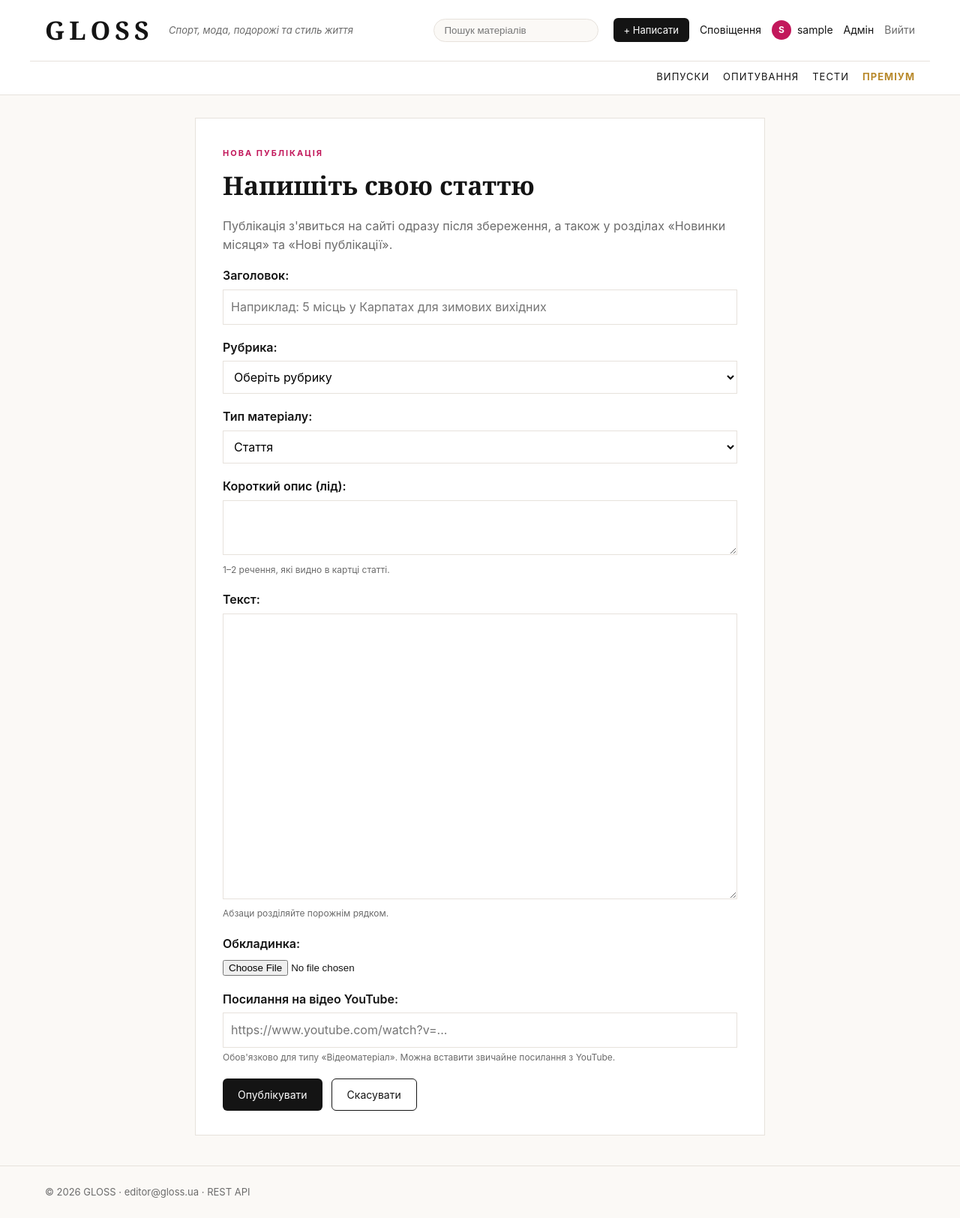
After one commit to DustySprout/gloss-online-magazine, a Django app: page /write/ in a window 1280 px wide. The commit adds this page. Shown: the whole page at 75% size. Run offline with Django 5.2, Linux system fonts and the light colour scheme; the visitor is signed in with stand-in values (Sample User, id 1); data comes from the database, SQL or seed files in the repository; data that the repository does not hold is empty.

Commit message:
Нові публікації в топах і публікація статей користувачами з сайту

```diff
--- a/accounts/views.py
+++ b/accounts/views.py
@@ -37,6 +37,7 @@ def profile(request):
         "recommended": RecommendationService.for_user(request.user).get(request.user, 6),
         "subscription": prof.active_subscription,
         "quiz_results": request.user.quiz_results.select_related("quiz")[:5],
+        "my_articles": request.user.articles.select_related("rubric").order_by("-published_at"),
         "collection_form": CollectionForm(),
     })
 
--- a/content/apps.py
+++ b/content/apps.py
@@ -4,3 +4,6 @@ from django.apps import AppConfig
 class ContentConfig(AppConfig):
     name = "content"
     verbose_name = "Контент журналу"
+
+    def ready(self):
+        from . import signals  # noqa: F401  (реєстрація обробників)
--- /dev/null
+++ b/content/forms.py
@@ -0,0 +1,71 @@
+"""Форма, через яку звичайний користувач публікує матеріал прямо з сайту."""
+import re
+
+from django import forms
+
+from .models import Article, Rubric
+
+YOUTUBE_ID = re.compile(r"(?:youtube\.com/(?:watch\?v=|embed/|shorts/)|youtu\.be/)([\w-]{11})")
+
+
+def to_youtube_embed(url: str) -> str:
+    """Будь-яке посилання YouTube → адреса для вбудовування (youtube.com/embed/ID)."""
+    match = YOUTUBE_ID.search(url or "")
+    return f"https://www.youtube.com/embed/{match.group(1)}" if match else url
+
+
+class ArticleForm(forms.ModelForm):
+    MAX_COVER_MB = 5
+
+    rubric = forms.ModelChoiceField(queryset=Rubric.objects.all(), label="Рубрика", empty_label="Оберіть рубрику")
+    kind = forms.ChoiceField(choices=Article.Kind.choices, label="Тип матеріалу")
+
+    class Meta:
+        model = Article
+        fields = ["title", "rubric", "kind", "lead", "body", "cover", "video_url"]
+        labels = {
+            "title": "Заголовок",
+            "lead": "Короткий опис (лід)",
+            "body": "Текст",
+            "cover": "Обкладинка",
+            "video_url": "Посилання на відео YouTube",
+        }
+        help_texts = {
+            "lead": "1–2 речення, які видно в картці статті.",
+            "body": "Абзаци розділяйте порожнім рядком.",
+            "video_url": "Обов'язково для типу «Відеоматеріал». Можна вставити звичайне посилання з YouTube.",
+        }
+        widgets = {
+            "title": forms.TextInput(attrs={"placeholder": "Наприклад: 5 місць у Карпатах для зимових вихідних"}),
+            "lead": forms.Textarea(attrs={"rows": 2, "maxlength": 300}),
+            "body": forms.Textarea(attrs={"rows": 14}),
+            "cover": forms.ClearableFileInput(attrs={"accept": "image/*"}),
+            "video_url": forms.URLInput(attrs={"placeholder": "https://www.youtube.com/watch?v=..."}),
+        }
+
+    def clean_title(self):
+        title = self.cleaned_data["title"].strip()
+        if len(title) < 5:
+            raise forms.ValidationError("Заголовок занадто короткий: мінімум 5 символів.")
+        return title
+
+    def clean_body(self):
+        body = self.cleaned_data["body"].strip()
+        if len(body) < 100:
+            raise forms.ValidationError(f"Текст занадто короткий: мінімум 100 символів (зараз {len(body)}).")
+        return body
+
+    def clean_cover(self):
+        cover = self.cleaned_data.get("cover")
+        if cover and hasattr(cover, "size") and cover.size > self.MAX_COVER_MB * 1024 * 1024:
+            raise forms.ValidationError(f"Обкладинка завелика: максимум {self.MAX_COVER_MB} МБ.")
+        return cover
+
+    def clean(self):
+        data = super().clean()
+        url = data.get("video_url", "")
+        if url:
+            data["video_url"] = to_youtube_embed(url)
+        if data.get("kind") == Article.Kind.VIDEO and not url:
+            self.add_error("video_url", "Для відеоматеріалу потрібне посилання на відео.")
+        return data
--- a/content/urls.py
+++ b/content/urls.py
@@ -10,4 +10,7 @@ urlpatterns = [
     path("rubric/<str:slug>/", views.rubric_view, name="rubric"),
     path("article/<str:slug>/", views.article_view, name="article"),
     path("article/<str:slug>/save/", views.toggle_save, name="toggle_save"),
+    path("write/", views.write_article, name="write_article"),
+    path("article/<str:slug>/edit/", views.edit_article, name="edit_article"),
+    path("article/<str:slug>/delete/", views.delete_article, name="delete_article"),
 ]
--- a/content/views.py
+++ b/content/views.py
@@ -1,7 +1,9 @@
 from django.contrib import messages
+from django.core.exceptions import PermissionDenied
 from django.contrib.auth.decorators import login_required
 from django.core.paginator import Paginator
 from django.db.models import F, Q
+from django.utils import timezone
 from django.shortcuts import get_object_or_404, redirect, render
 from django.views.decorators.http import require_POST
 
@@ -10,8 +12,9 @@ from interactive.forms import CommentForm
 from interactive.models import Poll
 from monetization.services import PartnerFirstAdStrategy, active_campaigns
 
+from .forms import ArticleForm
 from .models import Article, Issue, Rubric
-from .patterns import ArticleAccessProxy, build_renderer
+from .patterns import ArticleAccessProxy, IssueDirector, build_renderer, get_creator
 from .recommendations import RecommendationService
 
 
@@ -19,13 +22,23 @@ def home(request):
     articles = Article.published.select_related("rubric")
     featured = articles.first()
     latest = articles[1:9]
+    # популярність змінюється з переглядами, тож перед показом оновлюємо випуски місяця
+    IssueDirector.sync_current_issues()
+    # Спецвипуск і свіжий звичайний номер — два різні блоки, тому не дублюються
     special = Issue.objects.filter(is_published=True, is_special=True).first()
-    latest_issue = Issue.objects.filter(is_published=True).first()
+    latest_issue = Issue.objects.filter(is_published=True, is_special=False).first()
+    special_items = []
+    if special:  # на головній: 3 найпопулярніші + 2 новинки місяця
+        items = list(special.items.select_related("article"))
+        special_items = ([i for i in items if i.section != "Новинки місяця"][:3]
+                         + [i for i in items if i.section == "Новинки місяця"][:2])
+    latest_items = latest_issue.items.select_related("article").order_by("-order")[:4] if latest_issue else []
     poll = Poll.objects.filter(is_active=True).first()
     recommended = RecommendationService.for_user(request.user).get(request.user, 4)
     return render(request, "content/home.html", {
         "featured": featured, "latest": latest, "special": special,
         "latest_issue": latest_issue, "poll": poll, "recommended": recommended,
+        "special_items": special_items, "latest_items": latest_items,
     })
 
 
@@ -67,6 +80,7 @@ def article_view(request, slug):
         "collections": collections,
         "related": related,
         "share_url": request.build_absolute_uri(article.get_absolute_url()),
+        "can_edit": can_edit(request.user, article),
     })
 
 
@@ -91,5 +105,58 @@ def issues_list(request):
 
 def issue_view(request, slug):
     issue = get_object_or_404(Issue, slug=slug, is_published=True)
+    IssueDirector.sync_current_issues()
     items = issue.items.select_related("article", "article__rubric")
     return render(request, "content/issue.html", {"issue": issue, "items": items})
+
+
+# ---------- публікації користувачів (без доступу до адмінки) ----------
+def can_edit(user, article) -> bool:
+    """Редагувати й видаляти статтю може лише її автор або адміністратор."""
+    return user.is_authenticated and (article.author_id == user.id or user.is_staff)
+
+
+@login_required
+def write_article(request):
+    form = ArticleForm(request.POST or None, request.FILES or None)
+    if request.method == "POST" and form.is_valid():
+        data = form.cleaned_data
+        # Factory Method: тип матеріалу визначає, який творець створить статтю
+        article = get_creator(data["kind"]).create(
+            title=data["title"], rubric=data["rubric"], lead=data["lead"], body=data["body"],
+            author=request.user, is_premium=False, video_url=data.get("video_url", ""),
+        )
+        if data.get("cover"):
+            article.cover = data["cover"]
+        article.video_url = data.get("video_url") or ""  # відео можна додати до будь-якого типу
+        article.status = Article.Status.PUBLISHED
+        article.published_at = timezone.now()
+        article.save()  # сигнал додасть статтю у свіжий номер і «Журнал місяця»
+        messages.success(request, "Публікацію опубліковано!")
+        return redirect(article.get_absolute_url())
+    return render(request, "content/write.html", {"form": form, "is_edit": False})
+
+
+@login_required
+def edit_article(request, slug):
+    article = get_object_or_404(Article, slug=slug)
+    if not can_edit(request.user, article):
+        raise PermissionDenied("Редагувати можна лише власні публікації")
+    form = ArticleForm(request.POST or None, request.FILES or None, instance=article,
+                       initial={"kind": article.kind})
+    if request.method == "POST" and form.is_valid():
+        form.save()
+        messages.success(request, "Зміни збережено")
+        return redirect(article.get_absolute_url())
+    return render(request, "content/write.html", {"form": form, "is_edit": True, "article": article})
+
+
+@login_required
+@require_POST
+def delete_article(request, slug):
+    article = get_object_or_404(Article, slug=slug)
+    if not can_edit(request.user, article):
+        raise PermissionDenied("Видаляти можна лише власні публікації")
+    article.delete()
+    messages.info(request, "Публікацію видалено")
+    return redirect("profile")
--- a/static/css/style.css
+++ b/static/css/style.css
@@ -174,6 +174,32 @@ ul.plain li { padding: 4px 0; }
 .form-card .helptext { display: block; margin-top: 4px; }
 .form-card ul.errorlist { font-size: 13px; color: #c62828; }
 
+
+/* ---------- склад випусків на головній ---------- */
+.issue-top { padding-left: 18px; margin: 8px 0 16px; font-size: 14px; line-height: 1.4; }
+.issue-top li { margin: 6px 0; }
+.issue-top.plain { padding-left: 0; }
+.box.special .issue-top a { color: #fff; }
+.box.special .issue-top a:hover { color: var(--gold); }
+.issue-top .pill { font-size: 9px; vertical-align: middle; }
+
+
+/* ---------- публікація з сайту ---------- */
+.write-btn { color: #fff !important; }
+.write-card { max-width: 760px; margin: 30px auto; background: #fff; border: 1px solid var(--line); padding: 32px 36px; }
+.write-card h1 { font-family: var(--serif); font-size: 34px; margin: 6px 0 8px; }
+.write-card .muted { color: var(--muted); }
+.write-card label { display: block; font-weight: 600; margin-bottom: 6px; }
+.write-card input[type=text], .write-card input[type=url], .write-card select, .write-card textarea { width: 100%; padding: 10px; border: 1px solid var(--line); font: inherit; background: #fff; }
+.write-card textarea { font-family: Georgia, serif; font-size: 16px; line-height: 1.6; }
+.write-card .helptext { display: block; font-size: 12px; color: var(--muted); margin-top: 4px; }
+.write-card .field { margin: 0 0 18px; }
+.write-actions { display: flex; gap: 12px; margin-top: 10px; }
+.author-tools { display: flex; gap: 8px; margin: -4px 0 12px; }
+.btn.danger { border-color: #c62828; color: #c62828; }
+.btn.danger:hover { background: #c62828; color: #fff; }
+.section-title .btn { float: right; font-family: var(--sans); margin-top: 4px; }
+
 @media (max-width: 860px) {
   .hero, .layout { grid-template-columns: 1fr; }
   .masthead-top { flex-wrap: wrap; }
--- a/templates/accounts/profile.html
+++ b/templates/accounts/profile.html
@@ -17,6 +17,9 @@
   <div>
     <h2 class="section-title">Рекомендації ({{ prof.get_recommendation_mode_display|lower }})</h2>
     <div class="grid">{% for a in recommended %}{% include "content/_card.html" %}{% empty %}<p>Оберіть інтереси, щоб отримувати рекомендації.</p>{% endfor %}</div>
+
+    <h2 class="section-title">Мої публікації <a class="btn small" href="{% url 'write_article' %}">+ Написати</a></h2>
+    <div class="grid">{% for a in my_articles %}{% include "content/_card.html" %}{% empty %}<p>Ви ще нічого не публікували. Натисніть «Написати», щоб створити першу статтю.</p>{% endfor %}</div>
 
     <h2 class="section-title">Збережені матеріали</h2>
     <div class="grid">{% for a in saved %}{% include "content/_card.html" %}{% empty %}<p>Ви ще нічого не зберегли.</p>{% endfor %}</div>
--- a/templates/base.html
+++ b/templates/base.html
@@ -16,6 +16,7 @@
     </form>
     <nav class="user-nav">
       {% if user.is_authenticated %}
+        <a href="{% url 'write_article' %}" class="btn small write-btn">+ Написати</a>
         <a href="{% url 'notifications' %}" class="bell">Сповіщення{% if unread_count %} <b>{{ unread_count }}</b>{% endif %}</a>
         <a href="{% url 'profile' %}" class="nav-user">{% include "accounts/_avatar.html" with u=user size="s" %}{{ user.username }}{% if is_premium %} <span class="pill">PREMIUM</span>{% endif %}</a>
         {% if user.is_staff %}<a href="/admin/">Адмін</a>{% endif %}
--- a/templates/content/article.html
+++ b/templates/content/article.html
@@ -11,6 +11,12 @@
       {{ article.published_at|date:"j E Y" }} · {{ article.views }} переглядів
       {% if article.is_premium %}<span class="pill">PREMIUM</span>{% endif %}
     </div>
+    {% if can_edit %}
+    <div class="author-tools">
+      <a class="btn small ghost" href="{% url 'edit_article' article.slug %}">Редагувати</a>
+      <form method="post" action="{% url 'delete_article' article.slug %}" class="inline" onsubmit="return confirm('Видалити цю публікацію назавжди?');">{% csrf_token %}<button class="btn small ghost danger">Видалити</button></form>
+    </div>
+    {% endif %}
   </header>
 
   {% if article.cover %}<img class="article-cover" src="{{ article.cover.url }}" alt="">{% endif %}
--- /dev/null
+++ b/templates/content/write.html
@@ -0,0 +1,25 @@
+{% extends "base.html" %}
+{% block title %}{% if is_edit %}Редагування{% else %}Нова публікація{% endif %} — {{ site.magazine_name }}{% endblock %}
+{% block content %}
+<div class="write-card">
+  <span class="kicker">{% if is_edit %}Редагування публікації{% else %}Нова публікація{% endif %}</span>
+  <h1>{% if is_edit %}{{ article.title }}{% else %}Напишіть свою статтю{% endif %}</h1>
+  {% if not is_edit %}<p class="muted">Публікація з'явиться на сайті одразу після збереження, а також у розділах «Новинки місяця» та «Нові публікації».</p>{% endif %}
+
+  {% if form.errors %}<div class="flash error">Перевірте поля, позначені червоним.</div>{% endif %}
+  <form method="post" enctype="multipart/form-data" novalidate>{% csrf_token %}
+    {% for field in form %}
+      <p class="field{% if field.errors %} has-error{% endif %}{% if field.name == 'video_url' %} field-video{% endif %}">
+        {{ field.label_tag }}
+        {{ field }}
+        {% for e in field.errors %}<span class="field-error">{{ e }}</span>{% endfor %}
+        {% if field.help_text %}<span class="helptext">{{ field.help_text }}</span>{% endif %}
+      </p>
+    {% endfor %}
+    <div class="write-actions">
+      <button class="btn">{% if is_edit %}Зберегти зміни{% else %}Опублікувати{% endif %}</button>
+      <a class="btn ghost" href="{% if is_edit %}{{ article.get_absolute_url }}{% else %}{% url 'home' %}{% endif %}">Скасувати</a>
+    </div>
+  </form>
+</div>
+{% endblock %}
```
Also changed, not shown: content/patterns.py (+62 -9 lines), content/signals.py (added, +12 -0 lines), templates/content/home.html (+7 -2 lines).
